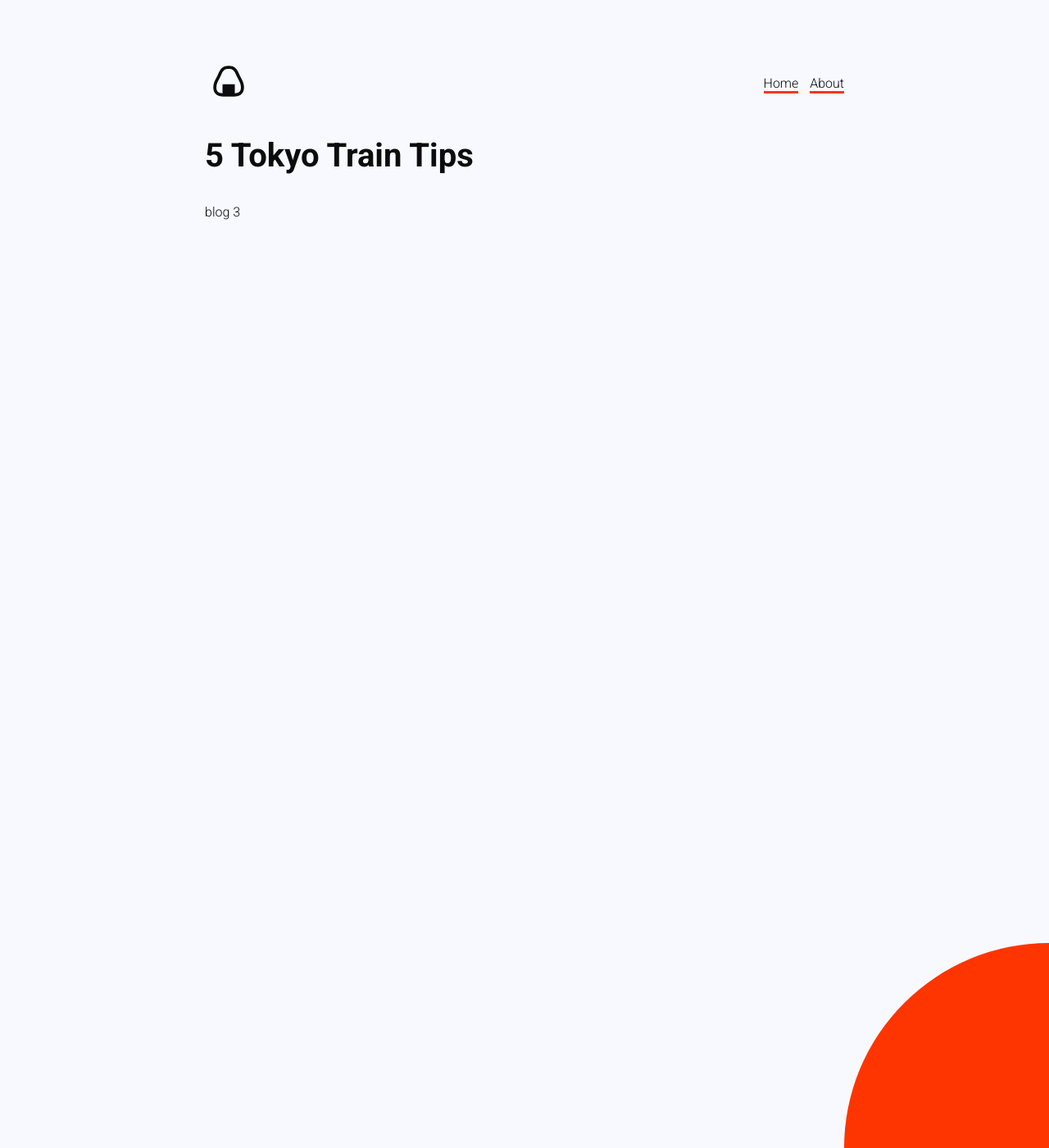
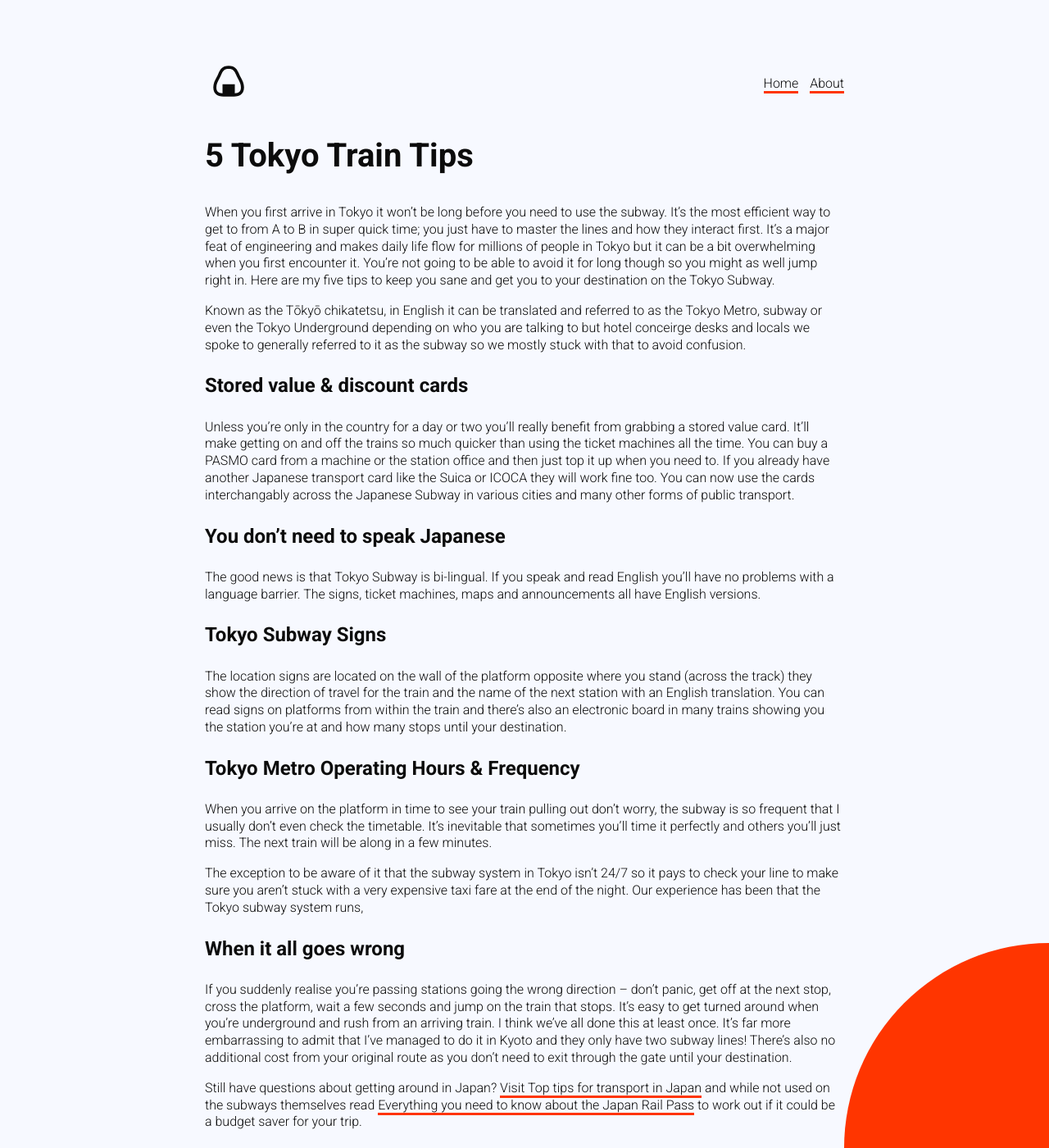
Before and after one commit to stephenbarkan/anightinjapan, a Jekyll site: the page built from _posts/2019-04-10-tokyotraintips.markdown, in a window 1280 px wide and 1400 px high. Shown: the whole window at 82% size. Built offline with Jekyll 4.4.1, drawn with Linux system fonts in a browser that asks for light colours.

Commit message:
Updated Tokyotraintips

```diff
--- a/_posts/2019-04-10-tokyotraintips.markdown
+++ b/_posts/2019-04-10-tokyotraintips.markdown
@@ -5,4 +5,30 @@
   red-light entertainment and the infamous Robot Restaurant.
 ---
 
-blog 3
+When you first arrive in Tokyo it won’t be long before you need to use the subway.  It’s the most efficient way to get to from A to B in super quick time; you just have to master the lines and how they interact first. It’s a major feat of engineering and makes daily life flow for millions of people in Tokyo but it can be a bit overwhelming when you first encounter it.  You’re not going to be able to avoid it for long though so you might as well jump right in.  Here are my five tips to keep you sane and get you to your destination on the Tokyo Subway.
+
+Known as the Tōkyō chikatetsu, in English it can be translated and referred to as the Tokyo Metro, subway or even the Tokyo Underground depending on who you are talking to but hotel conceirge desks and locals we spoke to generally referred to it as the subway so we mostly stuck with that to avoid confusion.
+
+### Stored value & discount cards
+
+Unless you’re only in the country for a day or two you’ll really benefit from grabbing a stored value card.  It’ll make getting on and off the trains so much quicker than using the  ticket machines all the time.  You can buy a PASMO card from a machine or the station office and then just top it up when you need to.  If you already have another Japanese transport card like the Suica or ICOCA they will work fine too.  You can now use the cards interchangably across the Japanese Subway in various cities and many other forms of public transport.
+
+### You don’t need to speak Japanese
+
+The good news is that Tokyo Subway is bi-lingual.  If you speak and read English you’ll have no problems with a language barrier. The signs, ticket machines, maps and announcements all have English versions.
+
+### Tokyo Subway Signs
+
+The location signs are located on the wall of the platform opposite where you stand (across the track) they show the direction of travel for the train and the name of the next station with an English translation.  You can read signs on platforms from within the train and there’s also an electronic board in many trains showing you the station you’re at and how many stops until your destination.
+
+### Tokyo Metro Operating Hours & Frequency
+
+When you arrive on the platform in time to see your train pulling out don’t worry, the subway is so frequent that I usually don’t even check the timetable.  It’s inevitable that sometimes you’ll time it perfectly and others you’ll just miss.  The next train will be along in a few minutes.
+
+The exception to be aware of it that the subway system in Tokyo isn’t 24/7 so it pays to check your line to make sure you aren’t stuck with a very expensive taxi fare at the end of the night.  Our experience has been that the Tokyo subway system runs,
+
+### When it all goes wrong
+
+If you suddenly realise you’re passing stations going the wrong direction – don’t panic, get off at the next stop, cross the platform, wait a few seconds and jump on the train that stops.  It’s easy to get turned around when you’re underground and rush from an arriving train.  I think we’ve all done this at least once.  It’s far more embarrassing to admit that I’ve managed to do it in Kyoto and they only have two subway lines!  There’s also no additional cost from your original route as you don’t need to exit through the gate until your destination.
+
+Still have questions about getting around in Japan? [Visit Top tips for transport in Japan](https://www.2aussietravellers.com/top-tips-for-transport-in-japan/ ) and while not used on the subways themselves read [Everything you need to know about the Japan Rail Pass](https://www.2aussietravellers.com/japan-rail-pass/) to work out if it could be a budget saver for your trip.
```
